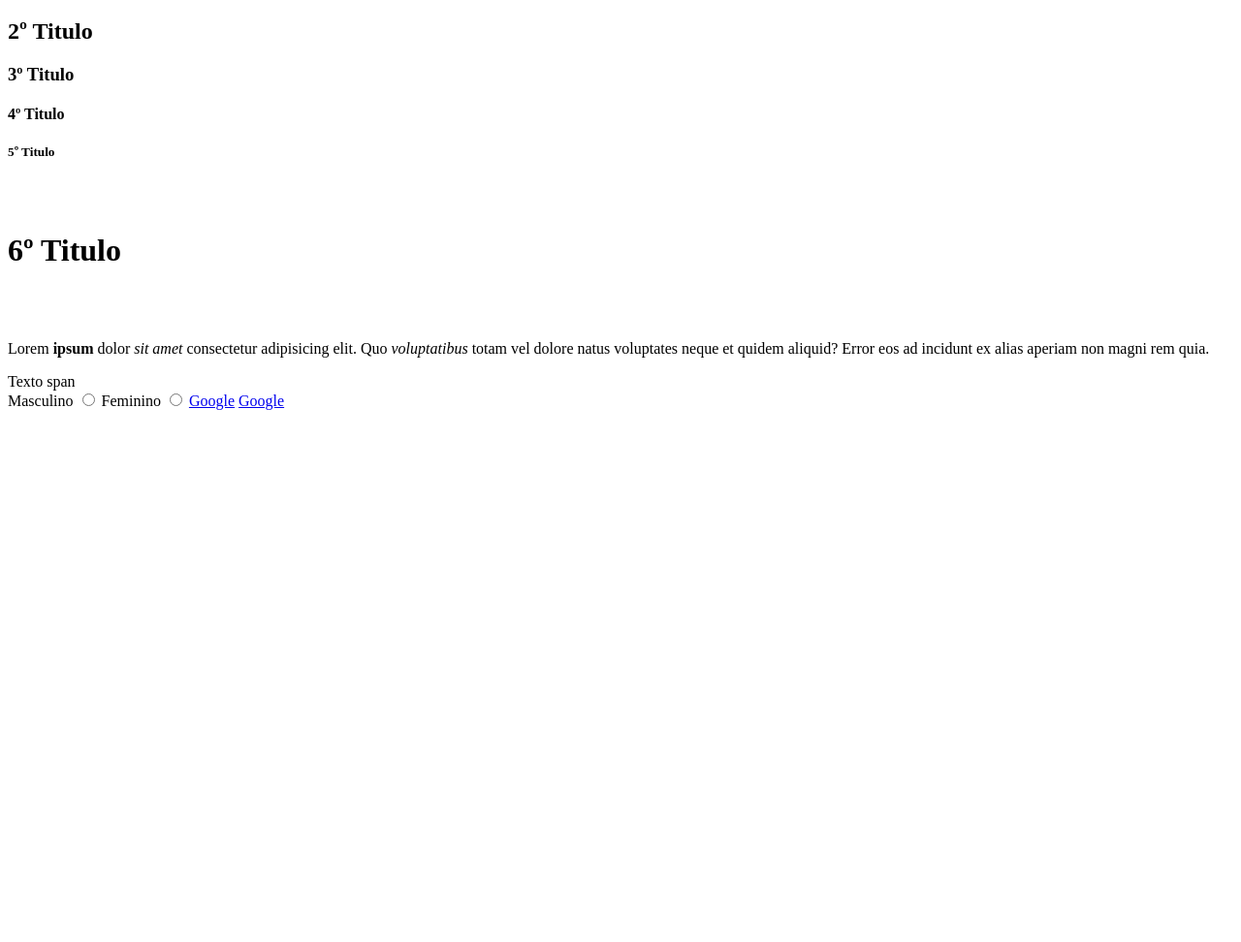
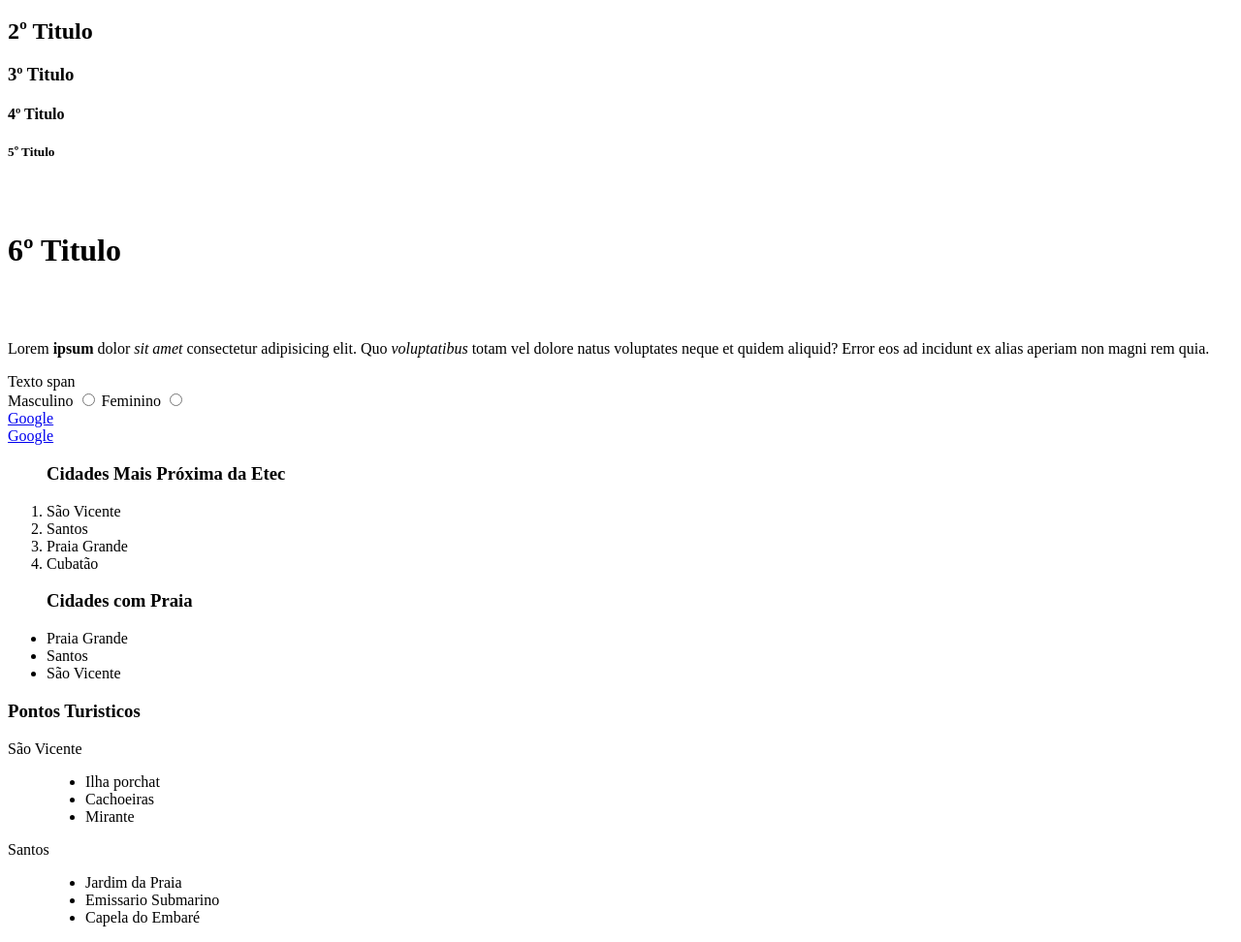
Before and after one commit to HigorMoroni/revisao-front, a plain HTML site: page index.html in a window 1280 px wide. Shown: the part 61-1033 px from the top of the page at 97% size. Before the commit the page ends 800 px from the top, so only its background shows below. Drawn offline with Linux system fonts and the light colour scheme.

Commit message:
feat: add list tags

```diff
--- a/index.html
+++ b/index.html
@@ -6,7 +6,6 @@
     <meta name="viewport" content="width=device-width, initial-scale=1.0">
     <title>Revisão Front</title>
 </head>
-<body>
     <!-- Tags de texto -->
     <!-- Títulos -->
     <h1>Titulo Principal</h1>
@@ -25,9 +24,46 @@
     <label for="mas">Masculino</label>
     <input type="radio" name="sexo" id="mas">
     <label for="fem">Feminino</label>
-    <input type="radio" name="sexo" id="fem">
+    <input type="radio" name="sexo" id="fem"><br/>
 
-    <a href="https://www.google.com.br">Google</a>
+    <a href="https://www.google.com.br">Google</a><br/>
     <a href="https://www.google.com.br" target="_blank" rel="noopener noreferrer">Google</a>
+
+    <!-- Tags de Lista -->
+
+    <ol>
+        <h3>Cidades Mais Próxima da Etec</h3>
+        <li>São Vicente</li>
+        <li>Santos</li>
+        <li>Praia Grande</li>
+        <li>Cubatão</li>
+    </ol>
+
+    <ul>
+        <h3>Cidades com Praia</h3>
+        <li>Praia Grande</li>
+        <li>Santos</li>
+        <li>São Vicente</li>
+    </ul>
+
+    <dl>
+        <h3>Pontos Turisticos</h3>
+        <dt>São Vicente</dt>
+        <dd>
+            <ul>
+                <li>Ilha porchat</li>
+                <li>Cachoeiras</li>
+                <li>Mirante</li>
+            </ul>
+        </dd>
+        <dt>Santos</dt>
+        <dd>
+            <ul>
+                <li>Jardim da Praia</li>
+                <li>Emissario Submarino</li>
+                <li>Capela do Embaré</li>
+            </ul>
+        </dd>
+    </dl>
 </body>
 </html>
```
